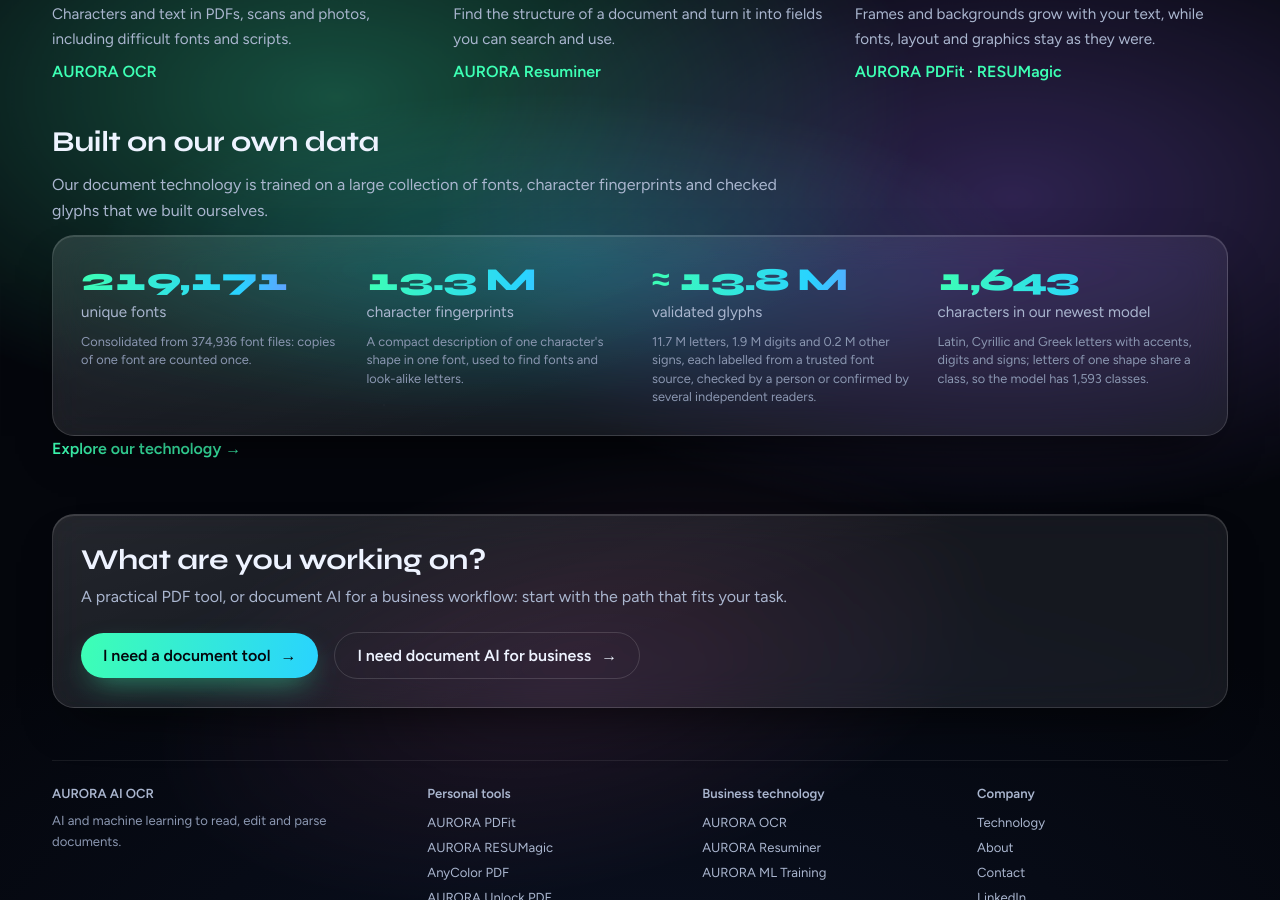
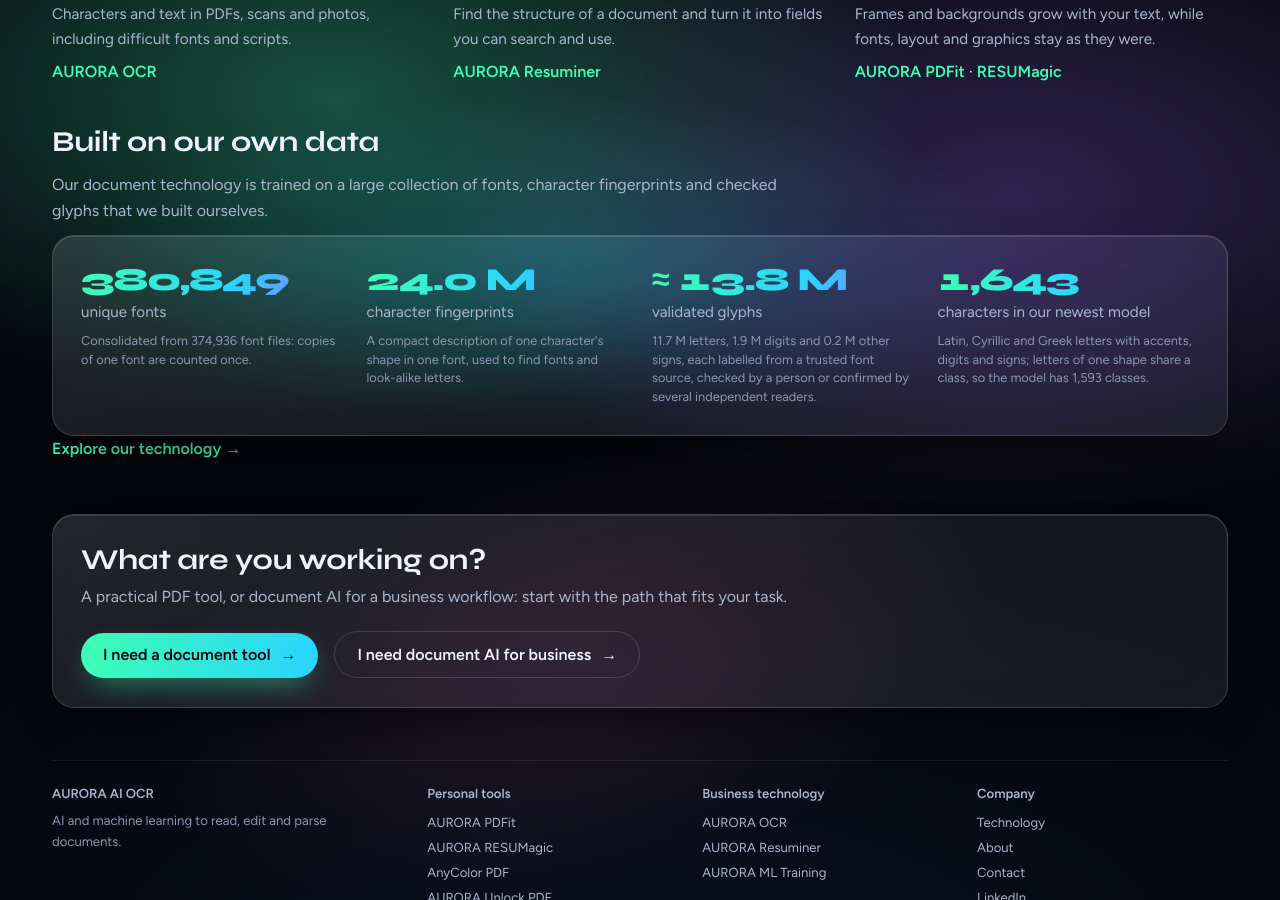
Before and after one commit to Totororik/rora.es, a Jekyll site: the page built from index.html, in a window 1280 px wide and 900 px high, scrolled down 1957 px. Built offline with Jekyll 4.4.1, drawn with Linux system fonts in a browser that asks for light colours.

Commit message:
Числа: 380 849 шрифтов, 24,0 млн отпечатков (счёт 05.11, хозяин)

```diff
--- a/_data/metrics.yml
+++ b/_data/metrics.yml
@@ -1,14 +1,14 @@
 # one source for every number on the site; "verified" is the date the number was last checked against our own records
 fonts:
-  verified: 2026-10-31
-  value: { en: "219,171", es: "219.171" }
+  verified: 2026-11-05
+  value: { en: "380,849", es: "380.849" }
   label: { en: "unique fonts", es: "fuentes únicas" }
   def:
     en: "Consolidated from 374,936 font files: copies of one font are counted once."
     es: "A partir de 374.936 archivos de fuentes: las copias de una misma fuente cuentan una vez."
 fingerprints:
-  verified: 2026-10-23
-  value: { en: "13.3 M", es: "13,3 M" }
+  verified: 2026-11-05
+  value: { en: "24.0 M", es: "24,0 M" }
   label: { en: "character fingerprints", es: "huellas de caracteres" }
   def:
     en: "A compact description of one character's shape in one font, used to find fonts and look-alike letters."
--- a/es/ml.html
+++ b/es/ml.html
@@ -4,7 +4,7 @@ alt: /ml.html
 section: business
 strip: true
 title: "AURORA ML Training — datos, entrenamiento y evaluación para IA de documentos"
-description: "Datos, entrenamiento de modelos y evaluación independiente para IA de documentos: 219.171 fuentes únicas, 13,3 M huellas de caracteres y ≈ 13,8 M glifos validados. Acceso por API y SDK en desarrollo, acceso anticipado abierto."
+description: "Datos, entrenamiento de modelos y evaluación independiente para IA de documentos: 380.849 fuentes únicas, 24,0 M huellas de caracteres y ≈ 13,8 M glifos validados. Acceso por API y SDK en desarrollo, acceso anticipado abierto."
 ---
     <section class="hero prod">
       <a class="back" href="/es/business/">← Para empresas</a>
--- a/ml.html
+++ b/ml.html
@@ -4,7 +4,7 @@ alt: /es/ml.html
 section: business
 strip: true
 title: "AURORA ML Training — data, training and evaluation for document AI"
-description: "Datasets, model training and independent evaluation for document AI: 219,171 unique fonts, 13.3 M character fingerprints and ≈ 13.8 M validated glyphs. API and SDK access in development, early access open."
+description: "Datasets, model training and independent evaluation for document AI: 380,849 unique fonts, 24.0 M character fingerprints and ≈ 13.8 M validated glyphs. API and SDK access in development, early access open."
 ---
     <section class="hero prod">
       <a class="back" href="/business/">← For business</a>
```
